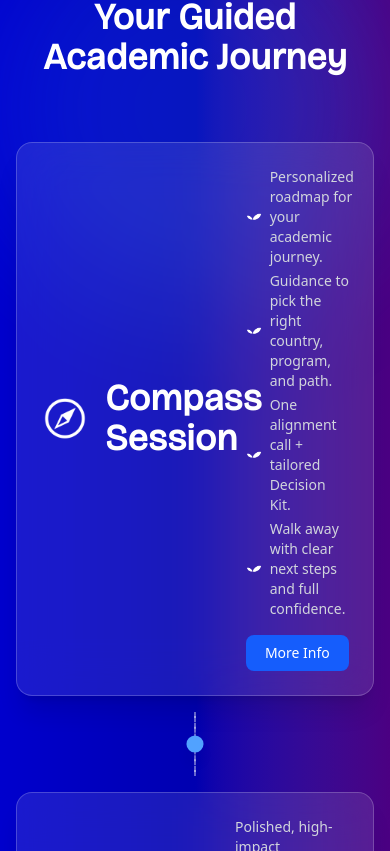
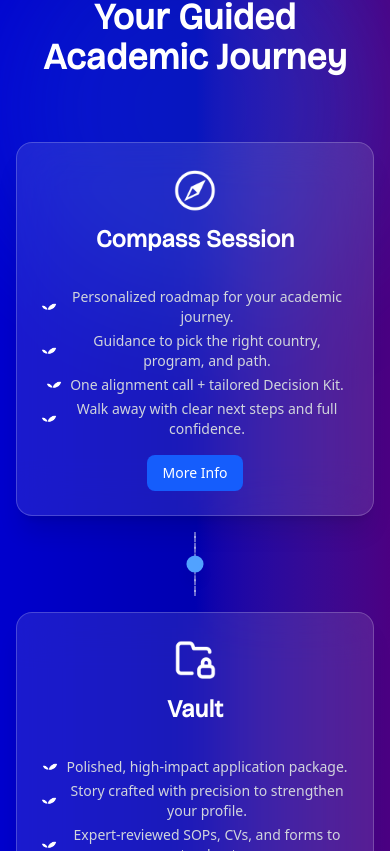
Before and after one commit to gradform/gradform, a React (Vite) app: page /plans in a window 390 px wide. Shown: the part 1233-2084 px from the top of the page. Built offline with nearby package versions, Linux system fonts and the light colour scheme.

Commit message:
Fix: Optimize ServicesJourney cards for mobile layout

```diff
--- a/src/components/ServicesJourney.jsx
+++ b/src/components/ServicesJourney.jsx
@@ -11,7 +11,7 @@ const ServiceCard = ({ icon, title, description, delay, onMoreInfoClick, detaile
 
   return (
     <motion.div
-      className="relative flex p-6 bg-white/10 rounded-2xl shadow-xl backdrop-blur-xl border border-white/20 max-w-xl w-full mx-auto h-full transition-all duration-200 hover:scale-[1.01] hover:rotate-0.5 hover:shadow-2xl hover:border-white/30 group text-left"
+      className="relative flex flex-col md:flex-row p-6 bg-white/10 rounded-2xl shadow-xl backdrop-blur-xl border border-white/20 max-w-xl w-full mx-auto h-full transition-all duration-200 hover:scale-[1.01] hover:rotate-0.5 hover:shadow-2xl hover:border-white/30 group text-left"
       initial={{ opacity: 0, x: initialX, rotate: 0 }}
       whileInView={{ opacity: 1, x: 0, rotate: 0 }}
       viewport={{ once: true, amount: 0.3 }}
@@ -19,17 +19,17 @@ const ServiceCard = ({ icon, title, description, delay, onMoreInfoClick, detaile
       whileHover={{ scale: 1.015, rotate: -0.5 }}
     >
       {/* Left Section */}
-      <div className="flex-1 flex items-center pr-4 relative">
-        <img src={icon} alt={title} className="w-12 h-12 object-contain mr-4" />
-        <h3 className="text-4xl font-bold text-white">{title}</h3>
+      <div className="flex-none md:flex-1 flex flex-col md:flex-row items-center md:items-center justify-center md:justify-start pb-4 md:pb-0 md:pr-4 relative">
+        <img src={icon} alt={title} className="w-12 h-12 object-contain mb-2 md:mb-0 mr-0 md:mr-4" />
+        <h3 className="text-2xl md:text-4xl font-bold text-white text-center md:text-left">{title}</h3>
       </div>
 
 
       {/* Right Section */}
-      <div className="flex-1 flex flex-col justify-center pl-4">
+      <div className="flex-1 flex flex-col justify-center pt-4 md:pt-0 md:pl-4 text-center md:text-left">
         <ul className="text-gray-300 text-sm space-y-1 mb-4">
           {description.map((item, index) => (
-            <li key={index} className="flex items-center transition-colors duration-200 group-hover:text-white">
+            <li key={index} className="flex items-center justify-center md:justify-start transition-colors duration-200 group-hover:text-white">
               <img src="/icons/plans/icon.png" alt="Gradform Icon" className="w-4 h-2 mr-2" />
               {item}
             </li>
@@ -37,7 +37,7 @@ const ServiceCard = ({ icon, title, description, delay, onMoreInfoClick, detaile
         </ul>
         <button
           onClick={onMoreInfoClick}
-          className="mt-auto bg-blue-600 text-white px-4 py-2 rounded-lg hover:bg-blue-700 transition-colors duration-200 text-sm font-medium"
+          className="mt-auto bg-blue-600 text-white px-4 py-2 rounded-lg hover:bg-blue-700 transition-colors duration-200 text-sm font-medium w-fit mx-auto md:mx-0"
         >
           More Info
         </button>
```
